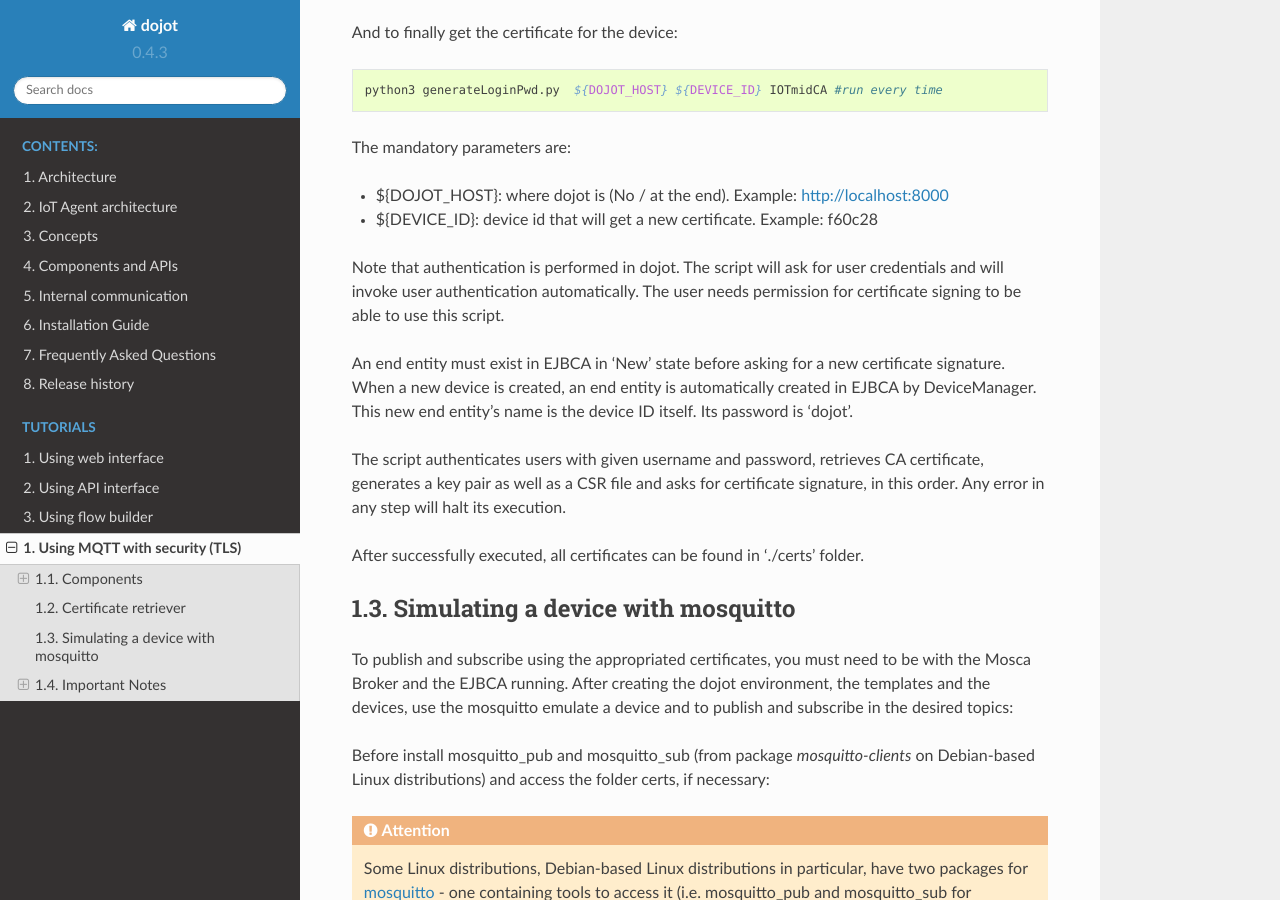
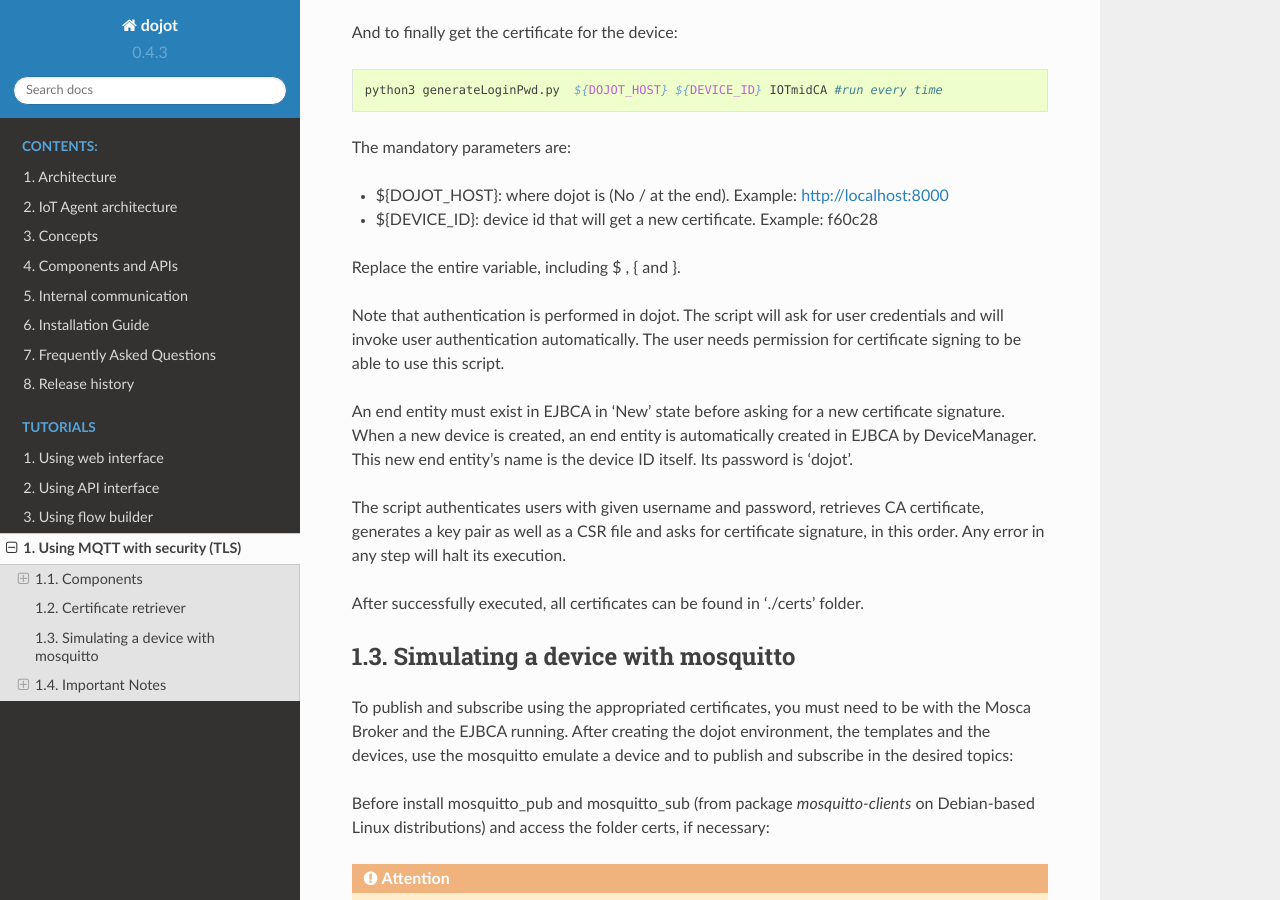
Before and after one commit to dojot/docs, a Sphinx documentation site: the page built from source/mosca-tls.rst, in a window 1280 px wide and 900 px high, scrolled down 2815 px. Built offline with Sphinx 7.4.7 and the Read the Docs theme 2.0.0, drawn with Linux system fonts in a browser that asks for light colours.

Commit message:
note replace

```diff
--- a/source/mosca-tls.rst
+++ b/source/mosca-tls.rst
@@ -130,6 +130,9 @@
 -  ${DOJOT_HOST}: where dojot is (No / at the end). Example: http://localhost:8000
 -  ${DEVICE_ID}: device id that will get a new certificate. Example: f60c28
 
+Replace the entire variable, including $ , { and }.
+
+
 Note that authentication is performed in dojot. The script will ask for user
 credentials and will invoke user authentication automatically. The user needs
 permission for certificate signing to be able to use this script.
```
